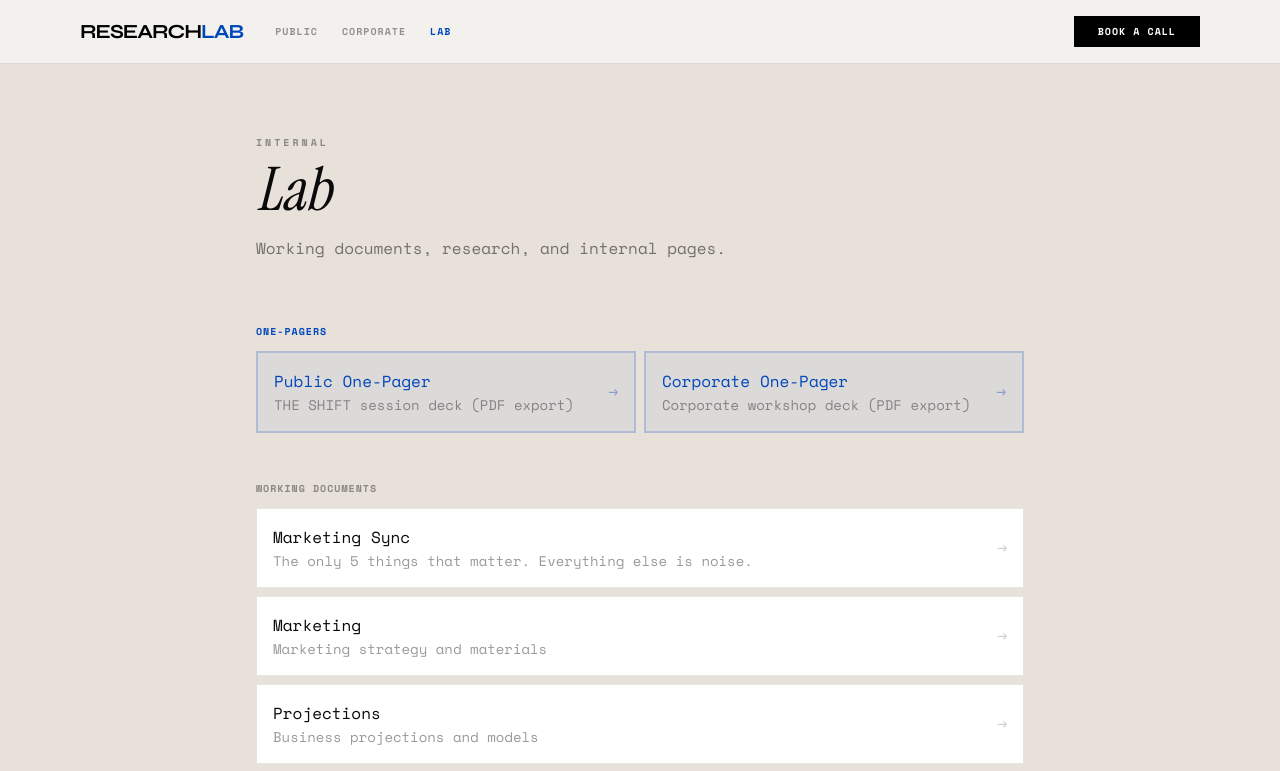
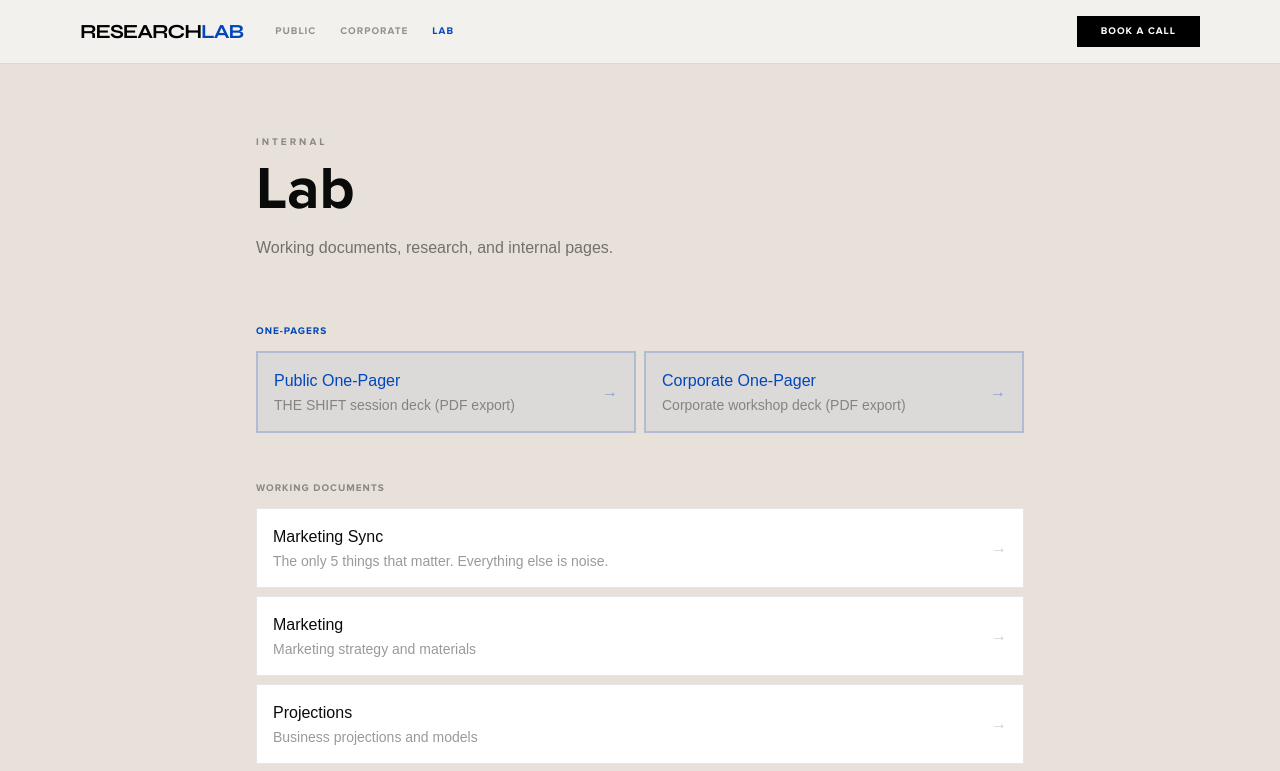
Before and after one commit to princeofwellness/researchlab, a Next.js app: page /lab in a window 1280 px wide. Shown: the top 771 px of the page. Built offline with nearby package versions, Linux system fonts and the light colour scheme; a web font is replaced by a local one.

Commit message:
lab: fix marketing-sync link, sync fonts to Proxima Nova

```diff
--- a/src/app/lab/page.tsx
+++ b/src/app/lab/page.tsx
@@ -11,7 +11,7 @@ export default function LabPage() {
     ]
 
     const pages = [
-        { name: "Marketing Sync", href: "/archive/marketing-sync", desc: "The only 5 things that matter. Everything else is noise." },
+        { name: "Marketing Sync", href: "/marketing-sync", desc: "The only 5 things that matter. Everything else is noise." },
         { name: "Marketing", href: "/marketing", desc: "Marketing strategy and materials" },
         { name: "Projections", href: "/projections", desc: "Business projections and models" },
         { name: "Feedbacks", href: "/enhancements", desc: "Collected feedback and enhancements" },
@@ -25,7 +25,7 @@ export default function LabPage() {
     ]
 
     return (
-        <div className="min-h-screen bg-[#e8e1da] text-[#0a0a0a] font-mono">
+        <div className="min-h-screen bg-[#e8e1da] text-[#0a0a0a] font-sans-brand">
             <TopNav />
 
             <section className="pt-32 pb-20 px-6 md:px-12">
@@ -38,7 +38,7 @@ export default function LabPage() {
                         <span className="text-[10px] font-bold uppercase tracking-[0.3em] text-black/40">
                             Internal
                         </span>
-                        <h1 className="font-serif-instrument text-5xl md:text-6xl italic mt-2">
+                        <h1 className="font-bold text-5xl md:text-6xl mt-2">
                             Lab
                         </h1>
                         <p className="text-black/50 mt-4">
```
